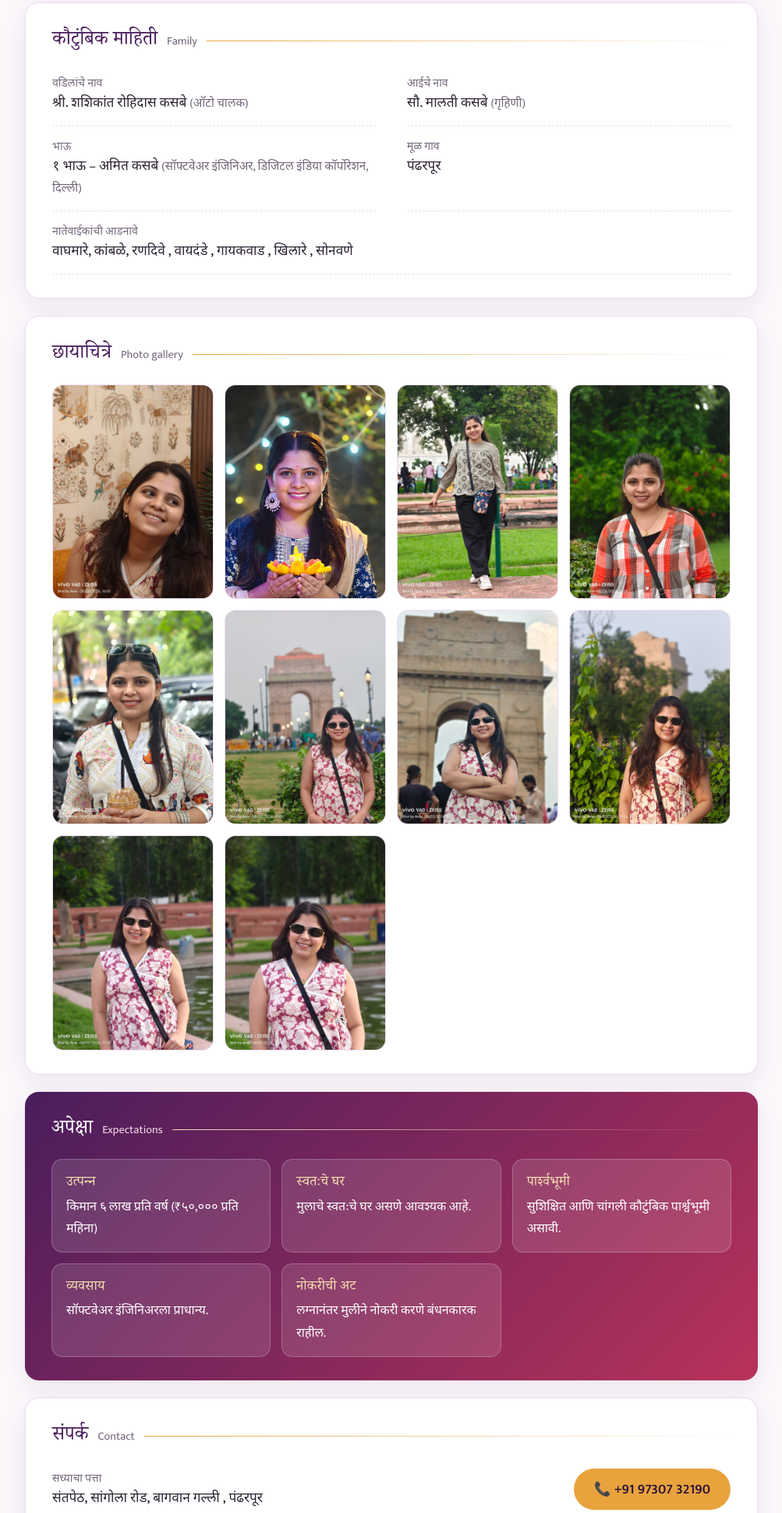
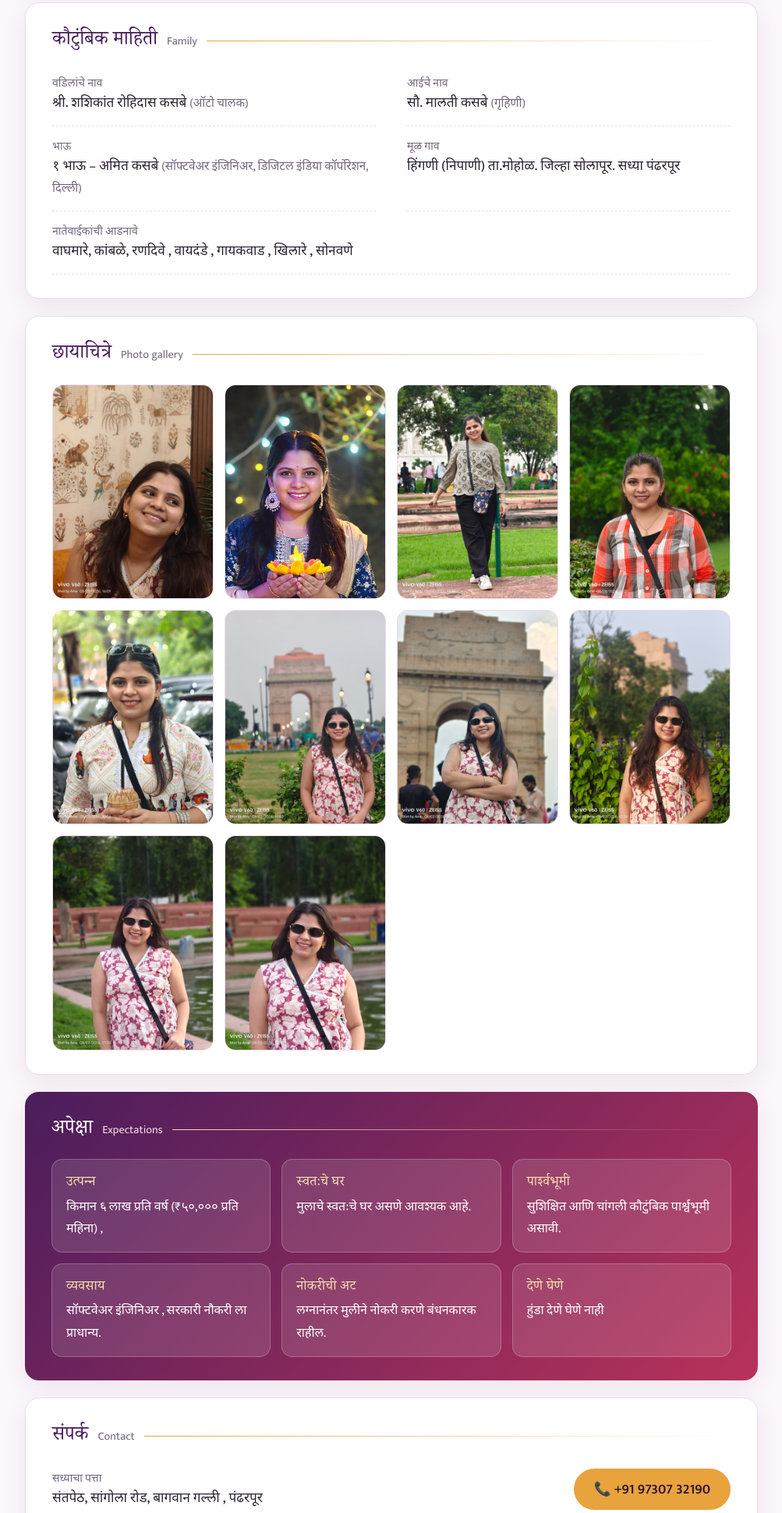
Before and after one commit to amitkasabe25/biodata, a plain HTML site: page index.html in a window 1280 px wide. Shown: the part 1245-3185 px from the top of the page at 78% size, without its empty margins (138-1141 px from the left). Drawn offline with Linux system fonts and the light colour scheme; a web font is replaced by a local one.

Commit message:
updated expectations and mool gav

```diff
--- a/index.html
+++ b/index.html
@@ -180,7 +180,7 @@ footer{text-align:center;color:var(--muted);font-size:.9rem;padding:0 20px 40px}
       <div class="row"><dt>वडिलांचे नाव</dt><dd>श्री. शशिकांत रोहिदास कसबे <span class="en">(ऑटो चालक)</span></dd></div>
       <div class="row"><dt>आईचे नाव</dt><dd>सौ. मालती कसबे <span class="en">(गृहिणी)</span></dd></div>
       <div class="row"><dt>भाऊ</dt><dd>१ भाऊ – अमित कसबे <span class="en">(सॉफ्टवेअर इंजिनिअर, डिजिटल इंडिया कॉर्पोरेशन, दिल्ली)</span></dd></div>
-      <div class="row"><dt>मूळ गाव</dt><dd>पंढरपूर</dd></div>
+      <div class="row"><dt>मूळ गाव</dt><dd>हिंगणी (निपाणी) ता.मोहोळ. जिल्हा सोलापूर. सध्या पंढरपूर</dd></div>
       <div class="row full"><dt>नातेवाईकांची आडनावे</dt><dd>वाघमारे, कांबळे, रणदिवे , वायदंडे , गायकवाड  , खिलारे , सोनवणे </dd></div>
     </dl>
   </section>
@@ -206,11 +206,12 @@ footer{text-align:center;color:var(--muted);font-size:.9rem;padding:0 20px 40px}
   <section class="card expect">
     <h2>अपेक्षा <small>Expectations</small></h2>
     <div class="grid">
-      <div class="ex"><b>उत्पन्न</b><span>किमान ६ लाख प्रति वर्ष (₹५०,००० प्रति महिना)</span></div>
+      <div class="ex"><b>उत्पन्न</b><span>किमान ६ लाख प्रति वर्ष (₹५०,००० प्रति महिना) ,</span></div>
       <div class="ex"><b>स्वतःचे घर</b><span>मुलाचे स्वतःचे घर असणे आवश्यक आहे.</span></div>
       <div class="ex"><b>पार्श्वभूमी</b><span>सुशिक्षित आणि चांगली कौटुंबिक पार्श्वभूमी असावी.</span></div>
-      <div class="ex"><b>व्यवसाय</b><span>सॉफ्टवेअर इंजिनिअरला प्राधान्य.</span></div>
+      <div class="ex"><b>व्यवसाय</b><span>सॉफ्टवेअर इंजिनिअर , सरकारी नौकरी ला प्राधान्य.</span></div>
       <div class="ex"><b>नोकरीची अट</b><span>लग्नानंतर मुलीने नोकरी करणे बंधनकारक राहील.</span></div>
+       <div class="ex"><b>देणे घेणे </b><span>हुंडा देणे घेणे नाही </span></div>
     </div>
   </section>
 
```
Also changed, not shown: theme2.html (+3 -2 lines).
